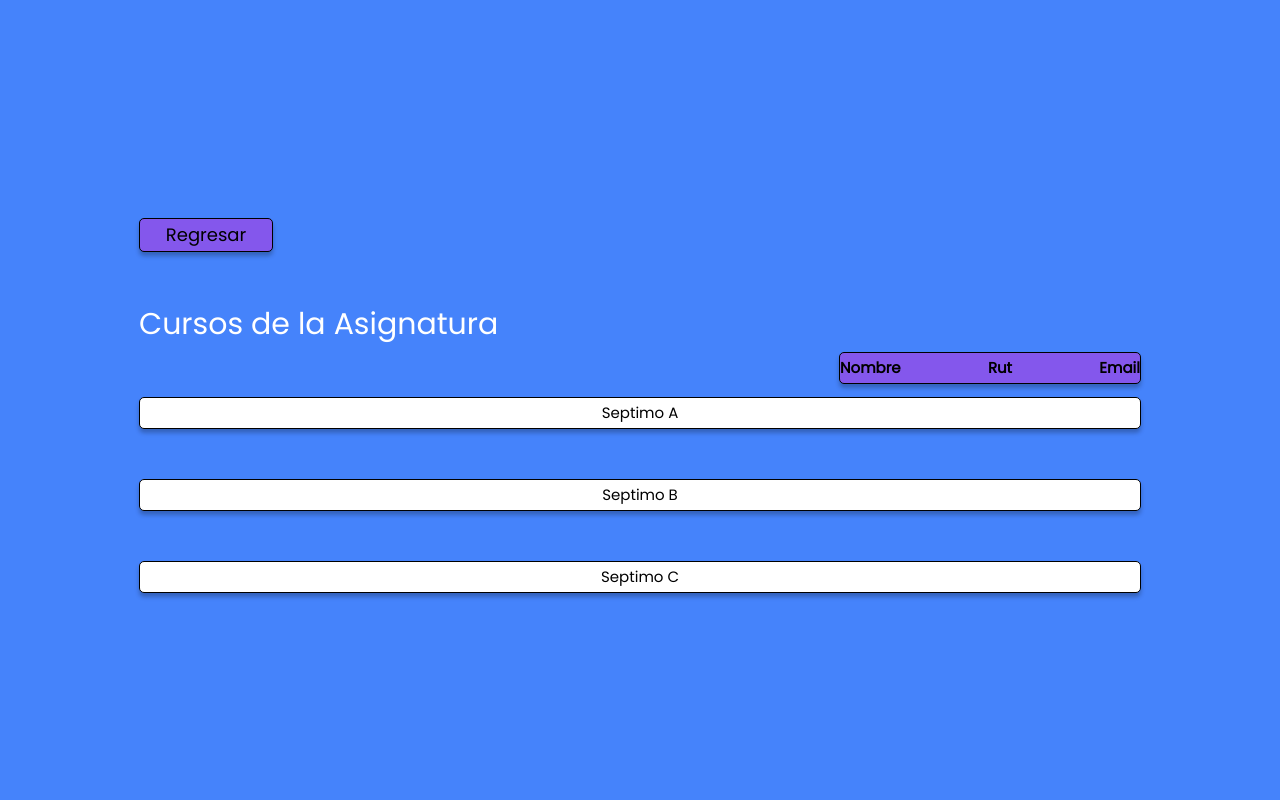
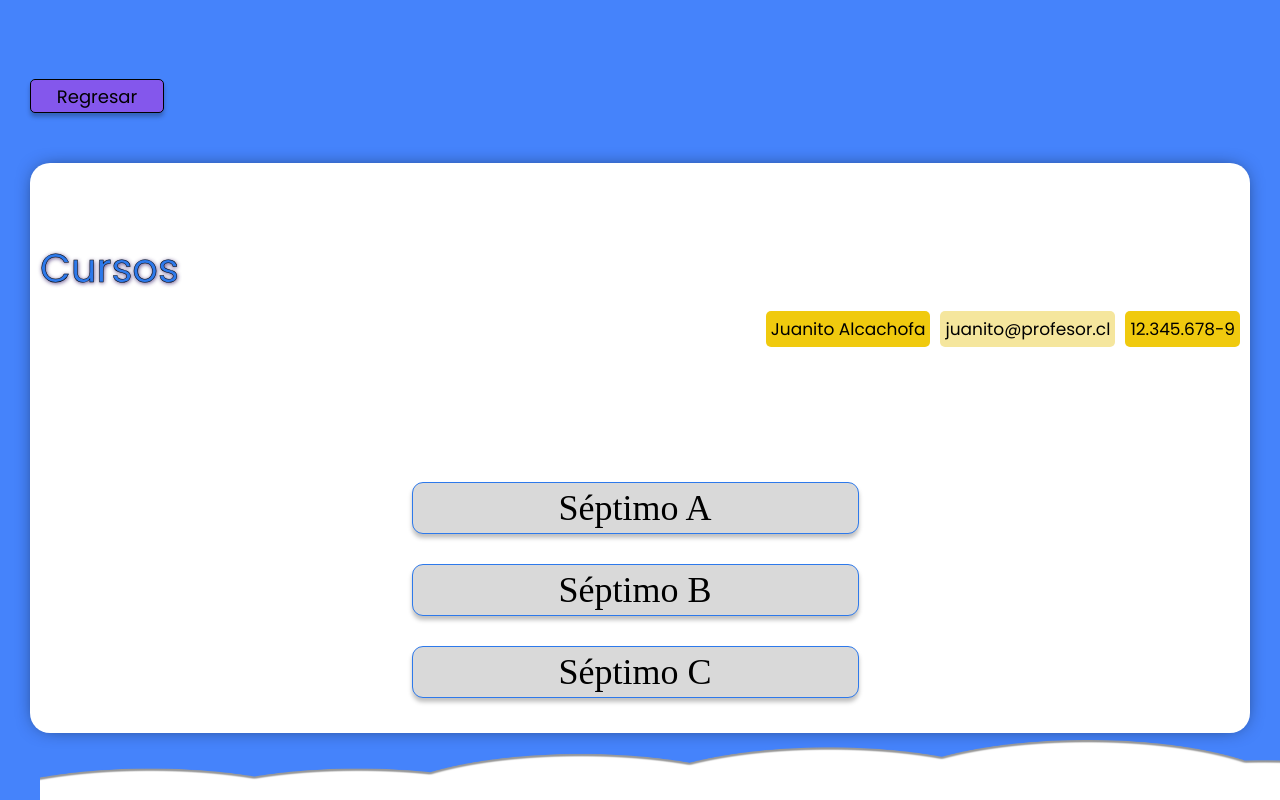
Before and after one commit to Ragnalex/Pi-Notas, a React (Create React App) app in the folder client/: page /profesor/cursos in a window 1280 px wide. Built offline with nearby package versions, Linux system fonts and the light colour scheme.

Commit message:
Update PGrades.js

```diff
--- a/client/src/Views/prof-grades/PGrades.js
+++ b/client/src/Views/prof-grades/PGrades.js
@@ -3,8 +3,8 @@ import "./PGrades.css";
 import Lottie from "lottie-web";
 import { useNavigate } from "react-router-dom";
 
-//
-import educator from "../../imgs/educatorAnim.json";
+// IMAGES
+import sefirot from "../../imgs/Ellipse.png";
 
 const PGrades = () => {
 
@@ -16,33 +16,46 @@ const PGrades = () => {
 
             <button className="back-button" onClick={() => navigate("/profesor/profile")}> Regresar </button>
 
-            <div>
+            <div className="p-content">
+                <div className="encabezado">
+                    <div className="titulo t-profile">
+                        Cursos
+                    </div>
 
-                <div className="info-profesor">
-                    <h4>  Nombre  </h4>
-                    <h4>  Rut  </h4>
-                    <h4>  Email  </h4>
-                </div>
-                <div className="titulo-cursos">
-                    Cursos de la Asignatura
+                    <div className="info-group">
+                        <div className="p-nombre">
+                            Juanito Alcachofa
+                        </div>
+                        <div className="p-correo">
+                            juanito@profesor.cl
+                        </div>
+                        <div className="p-rut">
+                            12.345.678-9
+                        </div>
+                    </div>
                 </div>
 
-                <div className="info-cursos">
-                    Septimo A
+                <div className="b-profile">
+                    <div className="class-group">
+                        <button className="home-button">
+                            Séptimo A
+                        </button>
+
+                        <button className="home-button">
+                            Séptimo B
+                        </button>
+
+                        <button className="home-button">
+                            Séptimo C
+                        </button>
+                    </div>
+
                 </div>
-
-                <div className="info-cursos">
-                    Septimo B
-                </div>
-
-                <div className="info-cursos">
-                    Septimo C
-                </div>
-
+                <img className="nubesita" src = {sefirot} alt="FondoEducador"/>
             </div>
 
+        </div>
 
-        </div>
     );
 };
 
```
